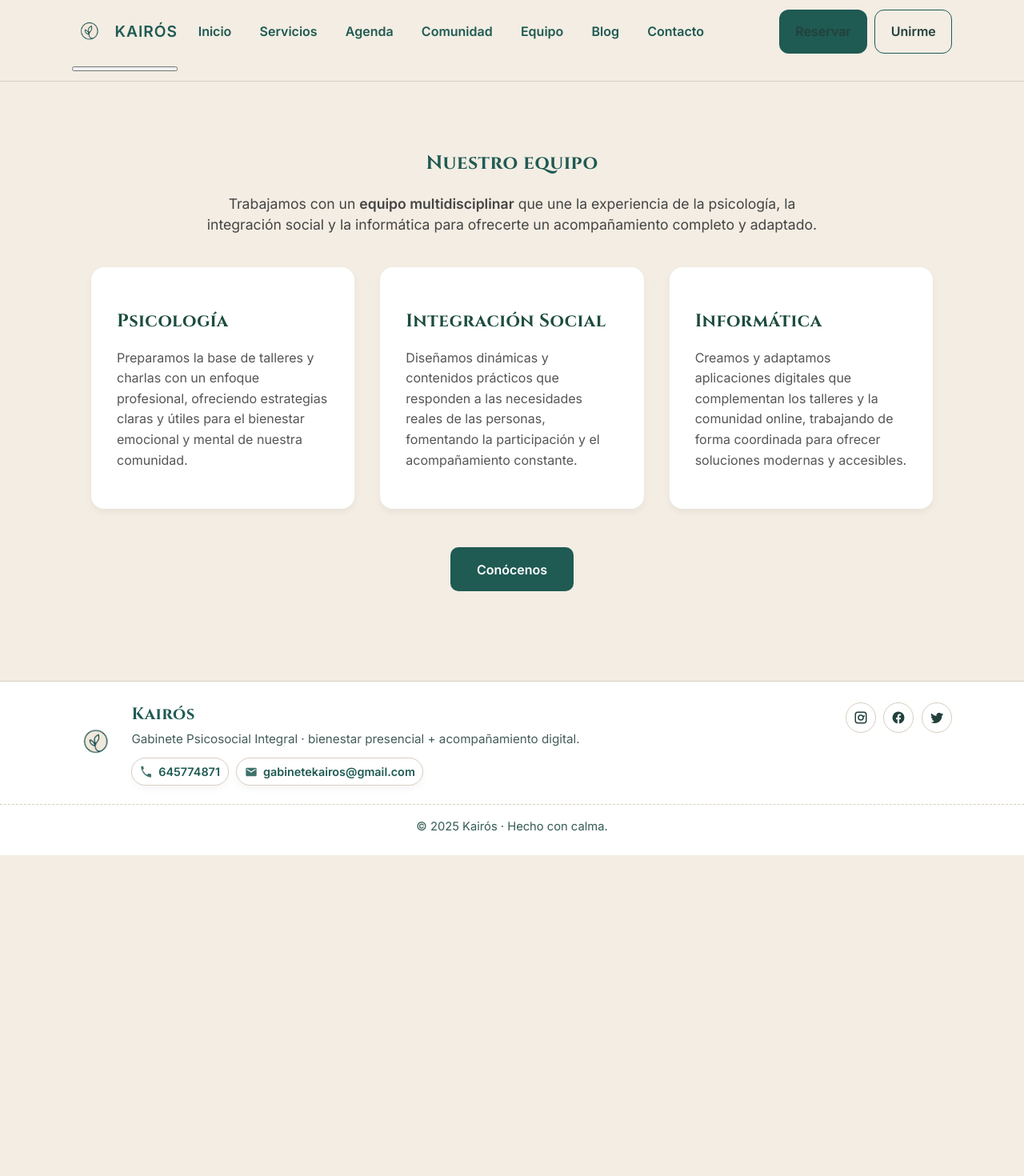
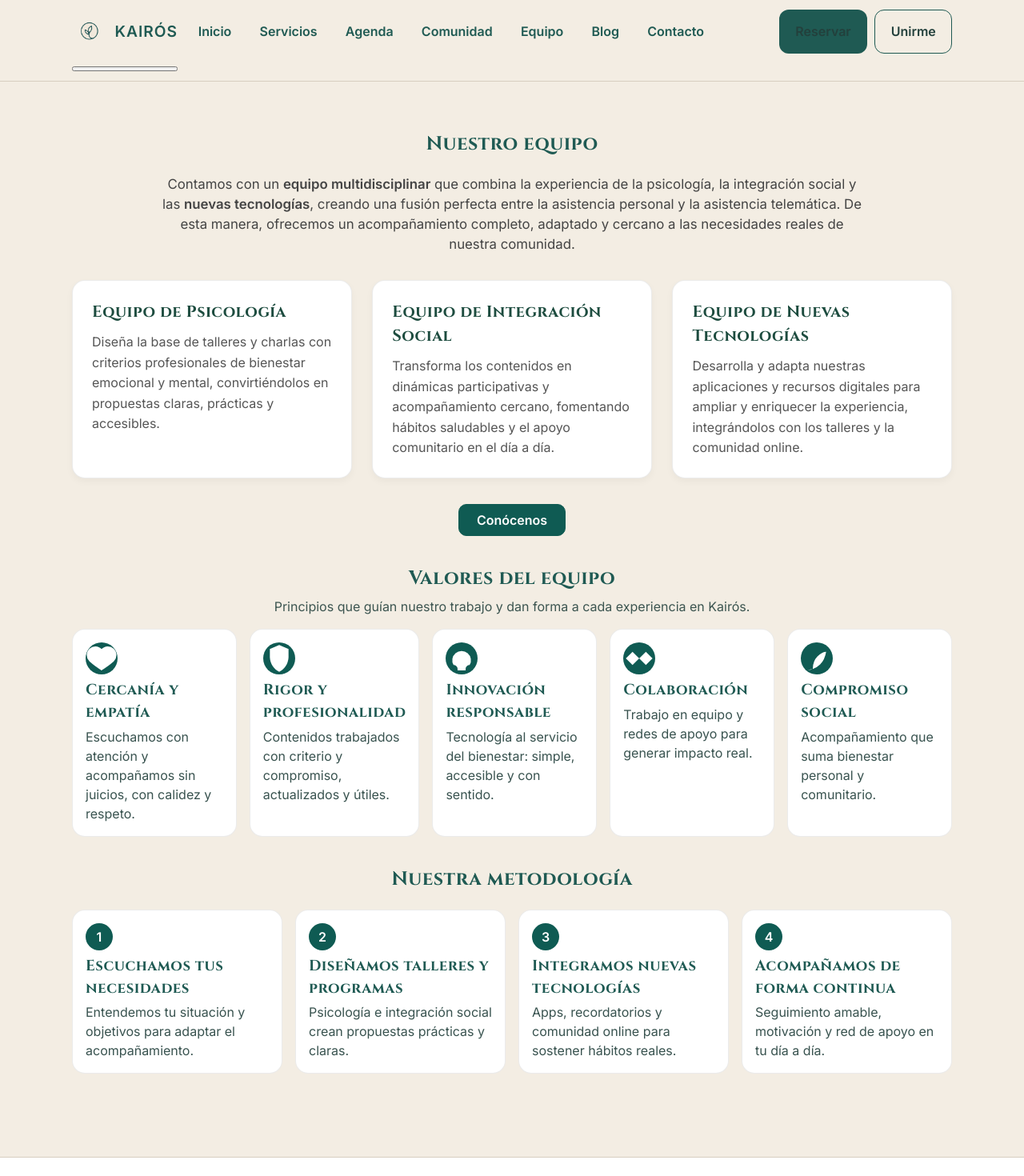
Before and after one commit to edarlinae/kairos-web, an Angular app: page /equipo in a window 1280 px wide. Shown: the top 1470 px of the page at 80% size. Before the commit the page ends 1069 px from the top, so only its background shows below. Built offline with nearby package versions, Linux system fonts and the light colour scheme.

Commit message:
remate apartado equipo

```diff
--- a/src/app/pages/equipo/equipo.component.html
+++ b/src/app/pages/equipo/equipo.component.html
@@ -1,34 +1,38 @@
 <section class="equipo container">
+  <!-- Encabezado -->
   <header class="equipo__header">
     <h1 class="font-cinzel">Nuestro equipo</h1>
     <p class="intro">
-      Trabajamos con un <strong>equipo multidisciplinar</strong> que une la experiencia de la psicología,
-      la integración social y la informática para ofrecerte un acompañamiento completo y adaptado.
+      Contamos con un <strong>equipo multidisciplinar</strong> que combina la experiencia de la psicología,
+      la integración social y las <strong>nuevas tecnologías</strong>, creando una fusión perfecta entre la
+      asistencia personal y la asistencia telemática. De esta manera, ofrecemos un acompañamiento completo,
+      adaptado y cercano a las necesidades reales de nuestra comunidad.
     </p>
   </header>
 
+  <!-- Áreas -->
   <div class="equipo__areas">
     <article class="area">
-      <h2 class="font-cinzel">Psicología</h2>
+      <h2 class="font-cinzel">Equipo de Psicología</h2>
       <p>
-        Preparamos la base de talleres y charlas con un enfoque profesional, ofreciendo
-        estrategias claras y útiles para el bienestar emocional y mental de nuestra comunidad.
+        Diseña la base de talleres y charlas con criterios profesionales de bienestar emocional y mental,
+        convirtiéndolos en propuestas claras, prácticas y accesibles.
       </p>
     </article>
 
     <article class="area">
-      <h2 class="font-cinzel">Integración Social</h2>
+      <h2 class="font-cinzel">Equipo de Integración Social</h2>
       <p>
-        Diseñamos dinámicas y contenidos prácticos que responden a las necesidades reales de las personas,
-        fomentando la participación y el acompañamiento constante.
+        Transforma los contenidos en dinámicas participativas y acompañamiento cercano, fomentando hábitos
+        saludables y el apoyo comunitario en el día a día.
       </p>
     </article>
 
     <article class="area">
-      <h2 class="font-cinzel">Informática</h2>
+      <h2 class="font-cinzel">Equipo de Nuevas Tecnologías</h2>
       <p>
-        Creamos y adaptamos aplicaciones digitales que complementan los talleres y la comunidad online,
-        trabajando de forma coordinada para ofrecer soluciones modernas y accesibles.
+        Desarrolla y adapta nuestras aplicaciones y recursos digitales para ampliar y enriquecer la experiencia,
+        integrándolos con los talleres y la comunidad online.
       </p>
     </article>
   </div>
@@ -36,4 +40,89 @@
   <div class="equipo__cta">
     <a routerLink="/contacto" class="btn btn-primary btn-white-text">Conócenos</a>
   </div>
+
+  <!-- Valores del equipo -->
+  <section class="values">
+    <h2 class="font-cinzel">Valores del equipo</h2>
+    <p class="values__intro">
+      Principios que guían nuestro trabajo y dan forma a cada experiencia en Kairós.
+    </p>
+
+    <div class="values__grid">
+      <article class="value">
+        <div class="icon">
+          <!-- corazón -->
+          <svg viewBox="0 0 24 24" aria-hidden="true"><path fill="currentColor" d="M12 21s-6.7-4.35-9.33-7.07A6 6 0 0 1 12 5a6 6 0 0 1 9.33 8.93C18.7 16.65 12 21 12 21z"/></svg>
+        </div>
+        <h3>Cercanía y empatía</h3>
+        <p>Escuchamos con atención y acompañamos sin juicios, con calidez y respeto.</p>
+      </article>
+
+      <article class="value">
+        <div class="icon">
+          <!-- escudo -->
+          <svg viewBox="0 0 24 24" aria-hidden="true"><path fill="currentColor" d="M12 2l7 3v6c0 5-3.5 9.74-7 11-3.5-1.26-7-6-7-11V5l7-3z"/></svg>
+        </div>
+        <h3>Rigor y profesionalidad</h3>
+        <p>Contenidos trabajados con criterio y compromiso, actualizados y útiles.</p>
+      </article>
+
+      <article class="value">
+        <div class="icon">
+          <!-- bombilla -->
+          <svg viewBox="0 0 24 24" aria-hidden="true"><path fill="currentColor" d="M9 21h6v-1a3 3 0 0 1 3-3 7 7 0 1 0-12 0 3 3 0 0 1 3 3v1z"/></svg>
+        </div>
+        <h3>Innovación responsable</h3>
+        <p>Tecnología al servicio del bienestar: simple, accesible y con sentido.</p>
+      </article>
+
+      <article class="value">
+        <div class="icon">
+          <!-- manos -->
+          <svg viewBox="0 0 24 24" aria-hidden="true"><path fill="currentColor" d="M2 12l5-5 5 5-5 5-5-5zm10 0l5-5 5 5-5 5-5-5z"/></svg>
+        </div>
+        <h3>Colaboración</h3>
+        <p>Trabajo en equipo y redes de apoyo para generar impacto real.</p>
+      </article>
+
+      <article class="value">
+        <div class="icon">
+          <!-- hoja -->
+          <svg viewBox="0 0 24 24" aria-hidden="true"><path fill="currentColor" d="M5 21q6-1 9.5-4.5T19 7q-3 0-6.5 3.5T9 20q-1.5 0-4 1z"/></svg>
+        </div>
+        <h3>Compromiso social</h3>
+        <p>Acompañamiento que suma bienestar personal y comunitario.</p>
+      </article>
+    </div>
+  </section>
+
+  <!-- Nuestra metodología -->
+  <section class="method">
+    <h2 class="font-cinzel">Nuestra metodología</h2>
+    <div class="method__grid">
+      <article class="step">
+        <div class="badge">1</div>
+        <h3>Escuchamos tus necesidades</h3>
+        <p>Entendemos tu situación y objetivos para adaptar el acompañamiento.</p>
+      </article>
+
+      <article class="step">
+        <div class="badge">2</div>
+        <h3>Diseñamos talleres y programas</h3>
+        <p>Psicología e integración social crean propuestas prácticas y claras.</p>
+      </article>
+
+      <article class="step">
+        <div class="badge">3</div>
+        <h3>Integramos nuevas tecnologías</h3>
+        <p>Apps, recordatorios y comunidad online para sostener hábitos reales.</p>
+      </article>
+
+      <article class="step">
+        <div class="badge">4</div>
+        <h3>Acompañamos de forma continua</h3>
+        <p>Seguimiento amable, motivación y red de apoyo en tu día a día.</p>
+      </article>
+    </div>
+  </section>
 </section>
--- a/src/app/pages/equipo/equipo.component.scss
+++ b/src/app/pages/equipo/equipo.component.scss
@@ -1,53 +1,144 @@
+/* Contenedor principal */
 .equipo {
-  padding: 4rem 1.5rem;
+  padding: 2.5rem 0;
   text-align: center;
+}
 
-  .intro {
-    max-width: 800px;
-    margin: 0 auto 2.5rem;
-    font-size: 1.1rem;
+/* Intro */
+.equipo__header .intro {
+  max-width: 880px;
+  margin: 0 auto 2rem;
+  font-size: 1.05rem;
   color: #444;
 }
 
-  &__areas {
+/* Áreas */
+.equipo__areas {
   display: grid;
-    gap: 2rem;
-    grid-template-columns: repeat(auto-fit, minmax(280px, 1fr));
-    margin-bottom: 3rem;
+  gap: 1.6rem;
+  grid-template-columns: repeat(3, 1fr);
+  margin-bottom: 2rem;
+}
+
+@media (max-width: 980px) {
+  .equipo__areas { grid-template-columns: 1fr; }
 }
 
 .area {
   background: #fff;
-    border-radius: 1rem;
-    padding: 2rem;
-    box-shadow: 0 4px 10px rgba(0, 0, 0, 0.05);
+  border: 1px solid rgba(0,0,0,.08);
+  border-radius: 16px;
+  padding: 1.5rem;
   text-align: left;
-    transition: transform 0.2s ease;
-
-    &:hover {
-      transform: translateY(-4px);
+  transition: transform .18s ease, box-shadow .18s ease;
+  box-shadow: 0 4px 10px rgba(0,0,0,.04);
 }
 
-    h2 {
-      font-size: 1.4rem;
-      margin-bottom: 1rem;
-      color: #1d4c3f;
+.area:hover {
+  transform: translateY(-3px);
+  box-shadow: 0 8px 18px rgba(0,0,0,.06);
 }
 
-    p {
-      font-size: 1rem;
-      line-height: 1.6;
-      color: #555;
-    }
+.area h2 {
+  margin: 0 0 .6rem;
+  color: #1d4c3f; /* verde profundo Kairós */
+  font-size: 1.25rem;
 }
 
-  &__cta {
-    margin-top: 2rem;
+.area p {
+  margin: 0;
+  color: #555;
+  line-height: 1.6;
+}
 
+/* CTA */
+.equipo__cta { margin: .5rem 0 2rem; }
+.equipo__cta .btn {
+  padding: .85rem 1.4rem;
+  border-radius: 10px;
+  font-size: 1rem;
+}
+
+/* Valores */
+.values { margin: 2.2rem 0; }
+.values h2 { margin-bottom: .3rem; }
+.values__intro {
+  opacity: .88;
+  max-width: 800px;
+  margin: 0 auto 1rem;
+}
+
+.values__grid {
+  margin-top: .6rem;
+  display: grid;
+  gap: 1rem;
+  grid-template-columns: repeat(5, 1fr);
+}
+
+@media (max-width: 1100px) {
+  .values__grid { grid-template-columns: repeat(3, 1fr); }
+}
+@media (max-width: 740px) {
+  .values__grid { grid-template-columns: 1fr; }
+}
+
+.value {
+  background: #fff;
+  border: 1px solid rgba(0,0,0,.08);
+  border-radius: 16px;
+  padding: 1rem;
+  text-align: left;
+}
+
+.value .icon {
+  width: 40px; height: 40px; border-radius: 999px;
+  background: #0f5b53; color: #fff;
+  display: inline-flex; align-items: center; justify-content: center;
+  margin-bottom: .4rem;
+}
+
+.value h3 { margin: 0 0 .2rem; }
+.value p  { margin: 0; opacity: .9; }
+
+/* Metodología */
+.method { margin: 2.2rem 0 1rem; }
+.method__grid {
+  margin-top: .6rem;
+  display: grid; gap: 1rem; grid-template-columns: repeat(4, 1fr);
+}
+
+@media (max-width: 1100px) {
+  .method__grid { grid-template-columns: repeat(2, 1fr); }
+}
+@media (max-width: 740px) {
+  .method__grid { grid-template-columns: 1fr; }
+}
+
+.step {
+  background: #fff;
+  border: 1px solid rgba(0,0,0,.08);
+  border-radius: 16px;
+  padding: 1rem;
+  text-align: left;
+}
+
+.step .badge {
+  width: 34px; height: 34px; border-radius: 999px;
+  background: #0f5b53; color: #fff; display: inline-flex;
+  align-items: center; justify-content: center; font-weight: 700;
+  margin-bottom: .4rem;
+}
+
+.step h3 { margin: 0 0 .2rem; }
+.step p  { margin: 0; opacity: .9; }
+
+/* Botones base (por si el global no aplica) */
 .btn {
-      padding: 0.9rem 2rem;
-      font-size: 1rem;
-      border-radius: 10px;
+  display: inline-flex; align-items: center; justify-content: center;
+  height: 40px; padding: 0 .9rem; border-radius: 10px;
+  border: 1px solid rgba(0,0,0,.18); background: #fff; text-decoration: none;
+  cursor: pointer; transition: .15s ease;
 }
-  }
-}
+.btn:hover { transform: translateY(-1px); }
+.btn-primary { background: #0f5b53; color: #fff; border-color: #0f5b53; }
+.btn-white-text { color: #fff; }
```
Also changed, not shown: src/app/pages/equipo/equipo.component.ts (+4 -5 lines). Lines whose indentation alone changed are shown as unchanged.
